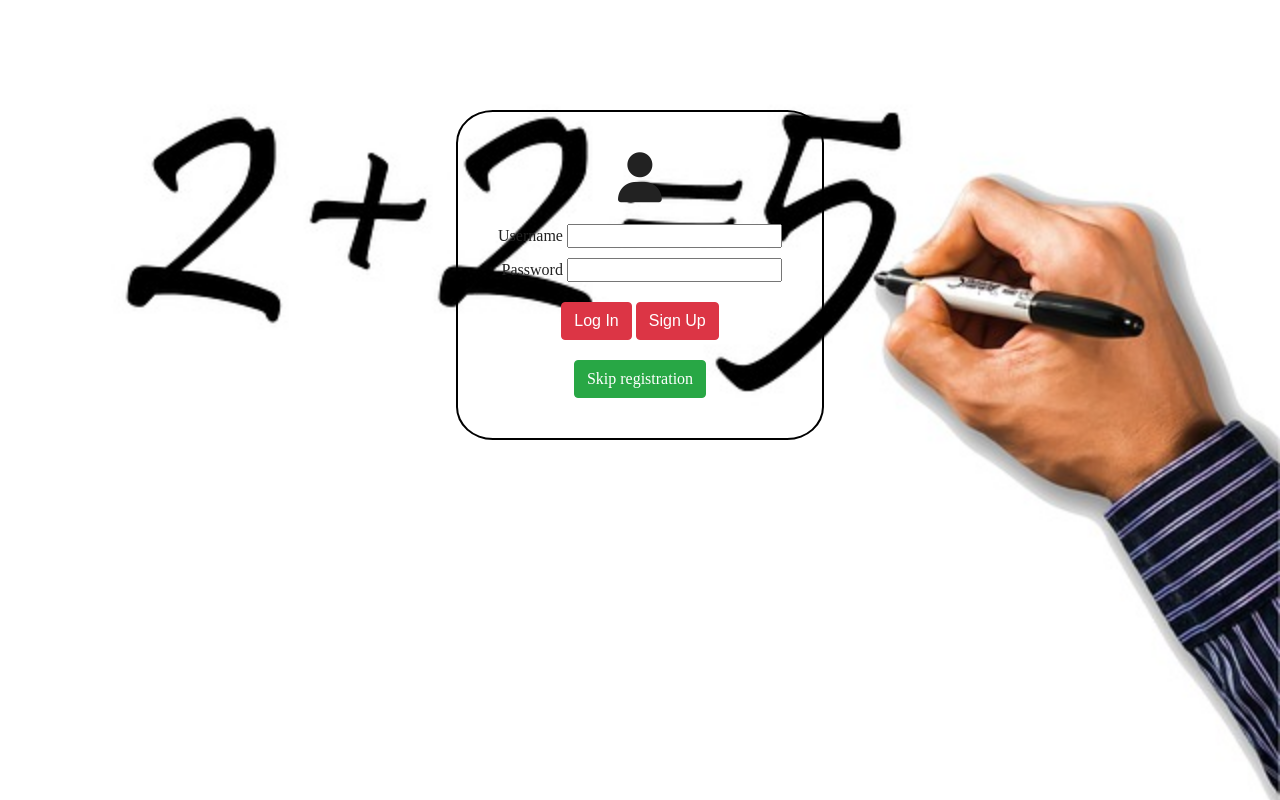
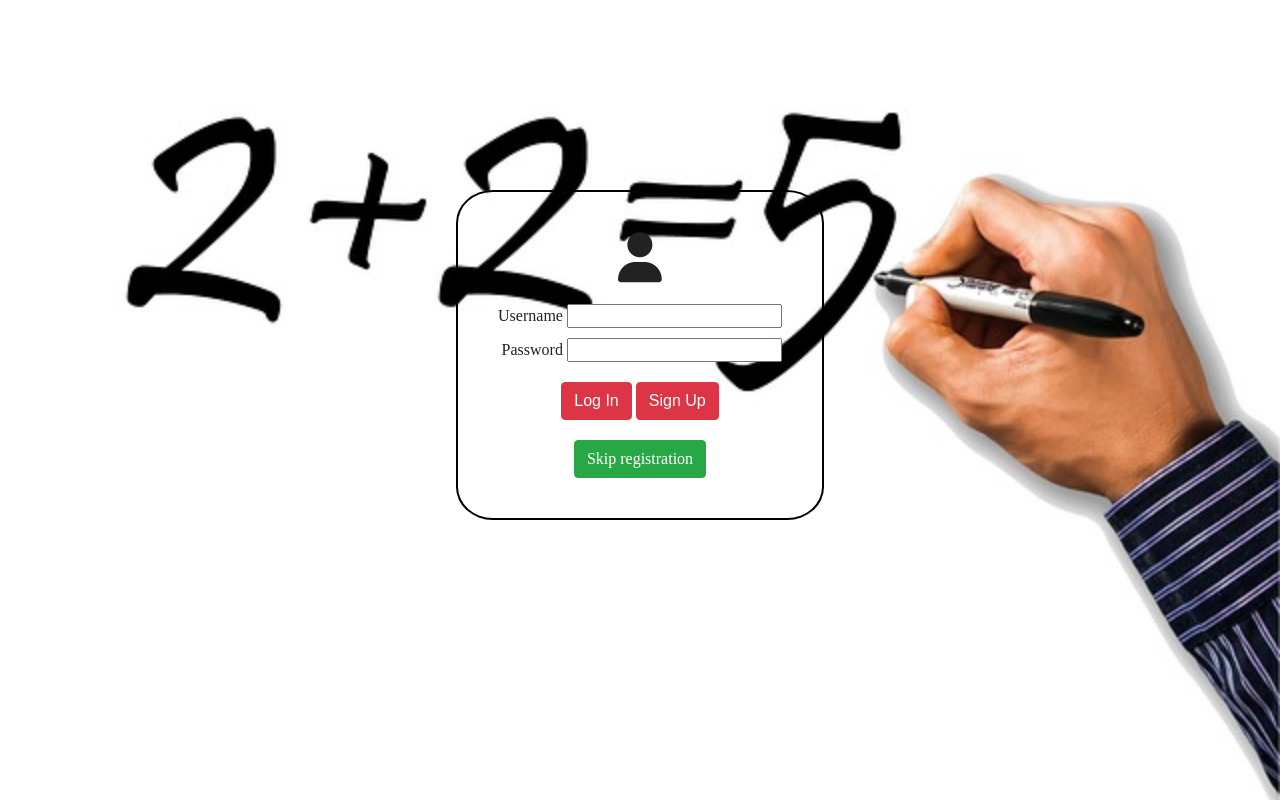
Before and after one commit to MariusGi/KCS, a PHP site: page / in a window 1280 px wide. Run offline with PHP 8.4, Linux system fonts and the light colour scheme; some libraries are stand-ins or nearby versions.

Commit message:
add change login form height

```diff
--- a/homework/PROJEKTAS/assets/css/index.css
+++ b/homework/PROJEKTAS/assets/css/index.css
@@ -15,7 +15,7 @@ body {
  display: flex;
  justify-content: center;
  align-items: center;
- height: 550px;
+ height: 710px;
 }
 
 .login-form-border {
```
